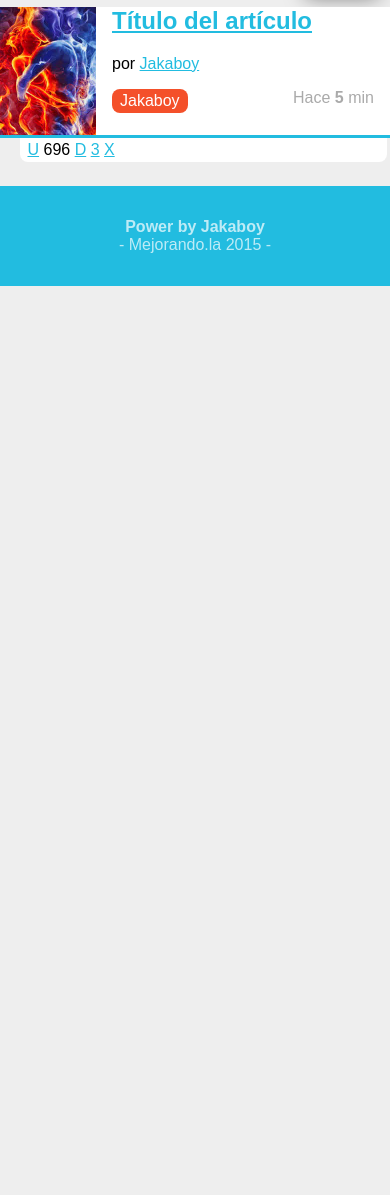
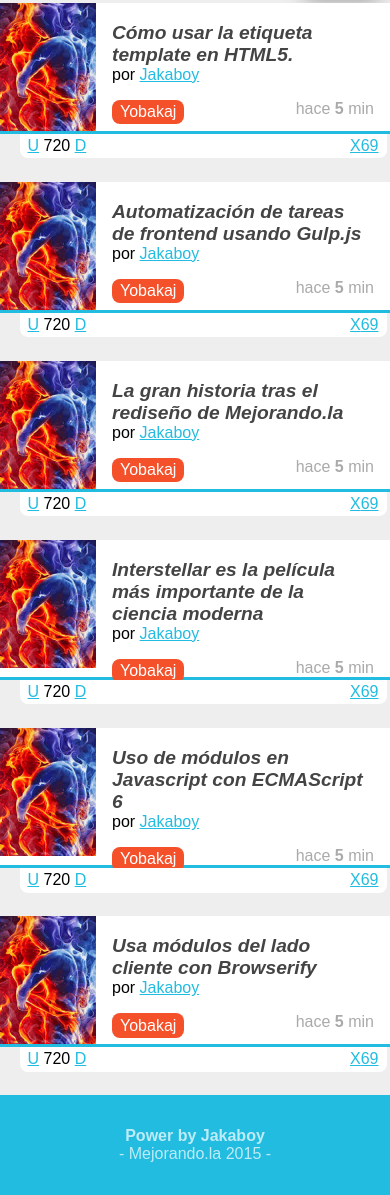
Before and after one commit to ajruiz/CursoMejorandola, a plain HTML site: page index.html in a window 390 px wide. Shown: the part 155-1350 px from the top of the page. Before the commit the page ends 844 px from the top, so only its background shows below. Drawn offline with Linux system fonts and the light colour scheme.

Commit message:
terminada la dos clases mejorandola
listo para responsive design

```diff
--- a/index.html
+++ b/index.html
@@ -30,32 +30,172 @@
 		</ul>
 	</nav>
 	<section id="contenido">
+
+	<!-- ARTICULO 1 -->
 		<article class="item">
 			<figure class="imagen_item">
-				<img src="imagen.jpg">
+				<img src="imagen.jpg" />
 			</figure>
-			<h2>
+			<h2 class="titulo_item">
 				<a href="#">
-					Título del artículo
+					Cómo usar la etiqueta template en HTML5.
 				</a>
 			</h2>
 			<div class="autor_item">
 				por <a href="#">Jakaboy</a>
 			</div>
 			<div class="datos_item">
-				<a href="#" class="tag_item">Jakaboy</a>
+				<a href="#" class="tag_item">Yobakaj</a>
 				<span class="fecha_item">
-					Hace <strong>5</strong> min
+					hace <strong>5</strong> min
 				</span>
 			</div>
 			<div class="votacion">
 				<a href="#" class="up">U</a>
-				696
+				720
 				<a href="#" class="down">D</a>
-				<a href="#" class="comentario_item">
-				3</a>
-				<a href="#" class="guardar_item">
-				X</a>
+				<a href="#" class="comentarios_item">69</a>
+				<a href="#" class="guardar_item">X</a>
+			</div>
+		</article>
+
+		<!-- ARTICULO 2 -->
+		<article class="item">
+			<figure class="imagen_item">
+				<img src="imagen.jpg" />
+			</figure>
+			<h2 class="titulo_item">
+				<a href="#">
+					Automatización de tareas de frontend usando Gulp.js
+				</a>
+			</h2>
+			<div class="autor_item">
+				por <a href="#">Jakaboy</a>
+			</div>
+			<div class="datos_item">
+				<a href="#" class="tag_item">Yobakaj</a>
+				<span class="fecha_item">
+					hace <strong>5</strong> min
+				</span>
+			</div>
+			<div class="votacion">
+				<a href="#" class="up">U</a>
+				720
+				<a href="#" class="down">D</a>
+				<a href="#" class="comentarios_item">69</a>
+				<a href="#" class="guardar_item">X</a>
+			</div>
+		</article>
+
+		<!-- ARTICULO 3 -->
+		<article class="item">
+			<figure class="imagen_item">
+				<img src="imagen.jpg" />
+			</figure>
+			<h2 class="titulo_item">
+				<a href="#">
+					La gran historia tras el rediseño de Mejorando.la
+				</a>
+			</h2>
+			<div class="autor_item">
+				por <a href="#">Jakaboy</a>
+			</div>
+			<div class="datos_item">
+				<a href="#" class="tag_item">Yobakaj</a>
+				<span class="fecha_item">
+					hace <strong>5</strong> min
+				</span>
+			</div>
+			<div class="votacion">
+				<a href="#" class="up">U</a>
+				720
+				<a href="#" class="down">D</a>
+				<a href="#" class="comentarios_item">69</a>
+				<a href="#" class="guardar_item">X</a>
+			</div>
+		</article>
+
+		<!-- ARTICULO 4 -->
+		<article class="item">
+			<figure class="imagen_item">
+				<img src="imagen.jpg" />
+			</figure>
+			<h2 class="titulo_item">
+				<a href="#">
+					Interstellar es la película más importante de la ciencia moderna
+				</a>
+			</h2>
+			<div class="autor_item">
+				por <a href="#">Jakaboy</a>
+			</div>
+			<div class="datos_item">
+				<a href="#" class="tag_item">Yobakaj</a>
+				<span class="fecha_item">
+					hace <strong>5</strong> min
+				</span>
+			</div>
+			<div class="votacion">
+				<a href="#" class="up">U</a>
+				720
+				<a href="#" class="down">D</a>
+				<a href="#" class="comentarios_item">69</a>
+				<a href="#" class="guardar_item">X</a>
+			</div>
+		</article>
+
+		<!-- ARTICULO 5 -->
+		<article class="item">
+			<figure class="imagen_item">
+				<img src="imagen.jpg" />
+			</figure>
+			<h2 class="titulo_item">
+				<a href="#">
+					Uso de módulos en Javascript con ECMAScript 6
+				</a>
+			</h2>
+			<div class="autor_item">
+				por <a href="#">Jakaboy</a>
+			</div>
+			<div class="datos_item">
+				<a href="#" class="tag_item">Yobakaj</a>
+				<span class="fecha_item">
+					hace <strong>5</strong> min
+				</span>
+			</div>
+			<div class="votacion">
+				<a href="#" class="up">U</a>
+				720
+				<a href="#" class="down">D</a>
+				<a href="#" class="comentarios_item">69</a>
+				<a href="#" class="guardar_item">X</a>
+			</div>
+		</article>
+
+		<!-- ARTICULO 6 -->
+		<article class="item">
+			<figure class="imagen_item">
+				<img src="imagen.jpg" />
+			</figure>
+			<h2 class="titulo_item">
+				<a href="#">
+					Usa módulos del lado cliente con Browserify
+				</a>
+			</h2>
+			<div class="autor_item">
+				por <a href="#">Jakaboy</a>
+			</div>
+			<div class="datos_item">
+				<a href="#" class="tag_item">Yobakaj</a>
+				<span class="fecha_item">
+					hace <strong>5</strong> min
+				</span>
+			</div>
+			<div class="votacion">
+				<a href="#" class="up">U</a>
+				720
+				<a href="#" class="down">D</a>
+				<a href="#" class="comentarios_item">69</a>
+				<a href="#" class="guardar_item">X</a>
 			</div>
 		</article>
 	</section>
--- a/style.css
+++ b/style.css
@@ -185,8 +185,9 @@ nav ul li a
 {
 	font-size: 1.2em;
 	font-style: italic;
+	margin-bottom: 0;
+	padding: 1em 1em 0 0;
 }
-
 #contenido .item .titulo_item a
 {
 	color: #444;
@@ -204,3 +205,9 @@ nav ul li a
 	top: 100%;
 	width: 90%;
 }
+
+#contenido .item .votacion .comentarios_item,
+#contenido .item .votacion .guardar_item
+{
+	float: right;
+}
```
